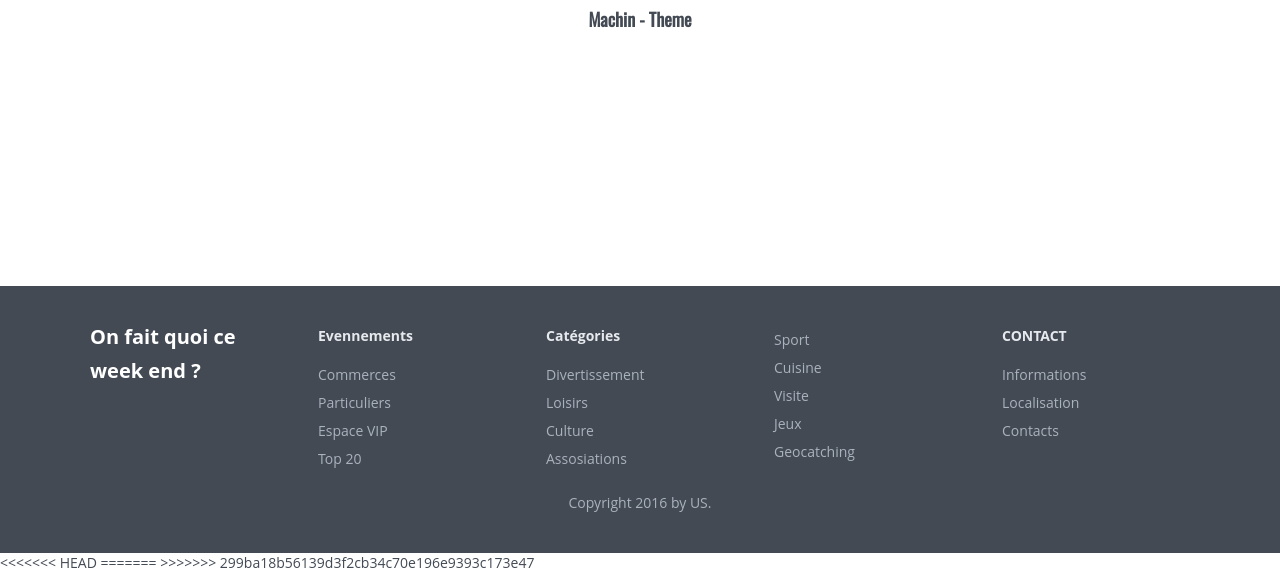
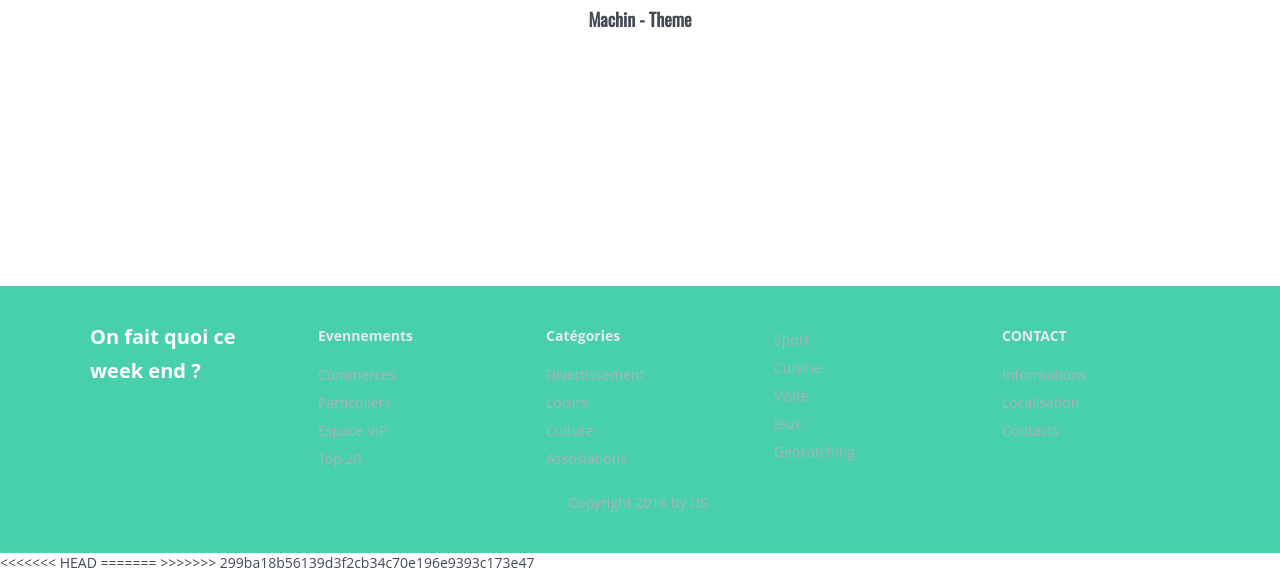
Before and after one commit to questcequonfait/platform, a PHP site: template templates/index.html.twig in a window 1280 px wide. Shown: the part 314-887 px from the top of the page. Run offline with PHP 8.4, Linux system fonts and the light colour scheme; the template is opened without the code that fills it, so the values that code supplies are empty; some libraries are stand-ins or nearby versions.

Commit message:
add variable color primary.

```diff
--- a/assets/librairies/Bootflat/bootflat/scss/bootflat.css
+++ b/assets/librairies/Bootflat/bootflat/scss/bootflat.css
@@ -1785,7 +1785,7 @@ a.list-group-item {
  */
 .footer {
   padding: 40px 0;
-  background-color: #434A54; }
+  background-color: #48CFAD; }
   .footer-logo, .footer-nav {
     float: left;
     padding: 0 20px;
--- a/assets/librairies/Bootflat/bootflat/scss/bootflat/_footer.scss
+++ b/assets/librairies/Bootflat/bootflat/scss/bootflat/_footer.scss
@@ -1,6 +1,6 @@
 // Variables
 //------------------------------------------------------
-$footer-background-color:            $darkgray-dark !default;
+$footer-background-color:            $primary !default;
 $footer-menu-title-color:            $lightgray-dark !default;
 $footer-menu-item-color:             $mediumgray-dark !default;
 $footer-menu-item-color-hover:       $mediumgray-light !default;
--- a/assets/librairies/Bootflat/bootflat/scss/bootflat/_global.scss
+++ b/assets/librairies/Bootflat/bootflat/scss/bootflat/_global.scss
@@ -10,6 +10,8 @@ $prefix-moz:                  true !global;
 $prefix-spec:                 true !global;
 
 // color elements
+$primary:					  #48CFAD !default;
+
 $white:                       #FFF !default;
 $black:                       #000 !default;
 
--- a/assets/librairies/Bootflat/bootflat/scss/bootflat/_navbar.scss
+++ b/assets/librairies/Bootflat/bootflat/scss/bootflat/_navbar.scss
@@ -1,6 +1,6 @@
 // Variables
 //------------------------------------------------------
-$navbar-background-color:                    $mint-light !default;
+$navbar-background-color:                    $primary !default;
 $navbar-background-color-active:             $lightgray-light !default;
 
 $navbar-font-color:                          $lightgray-light !default;
```
Also changed, not shown: 1 other file.
